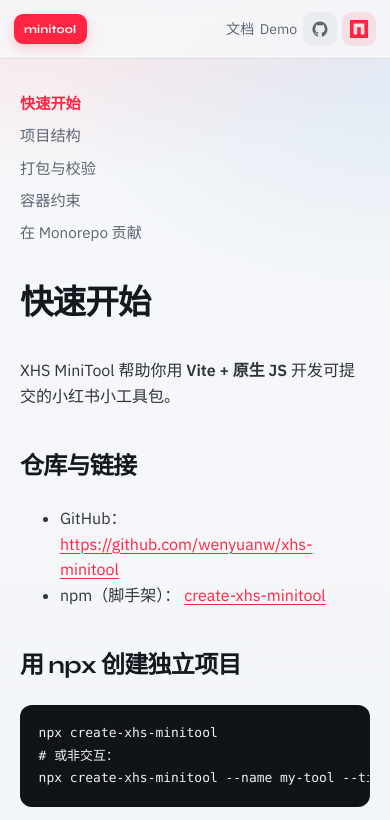
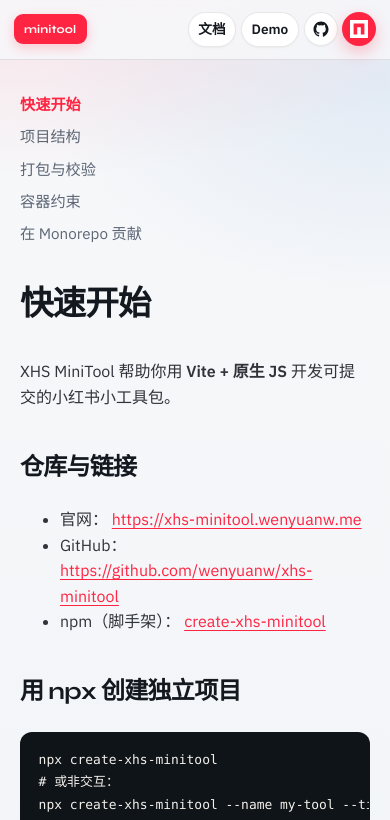
Before and after one commit to wenyuanw/xhs-minitool, a website built with Vite in the folder apps/website/: page /docs/getting-started in a window 390 px wide. Shown: the top 820 px of the page. Built offline with nearby package versions, Linux system fonts and the light colour scheme.

Commit message:
Align starter template and docs with the live site brand.
Point the site to the custom domain, polish header nav, add creator-platform preview, and match create-minitool to the hello counter demo.

```diff
--- a/apps/website/astro.config.mjs
+++ b/apps/website/astro.config.mjs
@@ -2,6 +2,6 @@ import { defineConfig } from 'astro/config';
 
 export default defineConfig({
   output: 'static',
-  site: 'https://xhs-minitool-site.workers.dev',
+  site: 'https://xhs-minitool.wenyuanw.me',
   trailingSlash: 'ignore',
 });
--- a/apps/website/src/layouts/BaseLayout.astro
+++ b/apps/website/src/layouts/BaseLayout.astro
@@ -30,10 +30,10 @@ const pageTitle = title === 'XHS MiniTool' ? title : `${title} · XHS MiniTool`;
         <span class="brand-text">XHS MiniTool</span>
       </a>
       <nav class="nav" aria-label="主导航">
-        <a href="/docs/getting-started/">文档</a>
-        <a href="/demos/">Demo</a>
+        <a class="nav-link" href="/docs/getting-started/">文档</a>
+        <a class="nav-link" href="/demos/">Demo</a>
         <a
-          class="nav-icon-link"
+          class="nav-link nav-icon-link"
           href="https://github.com/wenyuanw/xhs-minitool"
           target="_blank"
           rel="noopener"
@@ -43,7 +43,7 @@ const pageTitle = title === 'XHS MiniTool' ? title : `${title} · XHS MiniTool`;
           <span class="nav-label">GitHub</span>
         </a>
         <a
-          class="nav-icon-link nav-cta"
+          class="nav-link nav-icon-link nav-cta"
           href="https://www.npmjs.com/package/create-xhs-minitool"
           target="_blank"
           rel="noopener"
--- a/apps/website/src/pages/docs/getting-started.astro
+++ b/apps/website/src/pages/docs/getting-started.astro
@@ -12,6 +12,12 @@ import DocsLayout from '../../layouts/DocsLayout.astro';
 
   <h2>仓库与链接</h2>
   <ul>
+    <li>
+      官网：
+      <a href="https://xhs-minitool.wenyuanw.me" target="_blank" rel="noopener"
+        >https://xhs-minitool.wenyuanw.me</a
+      >
+    </li>
     <li>
       GitHub：
       <a href="https://github.com/wenyuanw/xhs-minitool" target="_blank" rel="noopener"
--- a/apps/website/src/styles/global.css
+++ b/apps/website/src/styles/global.css
@@ -95,31 +95,58 @@ code {
 
 .nav {
   display: flex;
-  gap: 0.65rem 0.85rem;
+  gap: 0.5rem;
   align-items: center;
   flex-shrink: 0;
-  font-size: 0.92rem;
-  color: var(--muted);
+  font-size: 0.9rem;
 }
 
-.nav a:hover {
+.nav-link {
+  display: inline-flex;
+  align-items: center;
+  justify-content: center;
+  gap: 0.35rem;
+  min-height: 36px;
+  padding: 0.4rem 0.85rem;
+  border-radius: 999px;
+  border: 1px solid var(--line);
+  background: var(--surface);
+  color: var(--ink);
+  font-weight: 600;
+  box-shadow: 0 1px 2px rgb(20 24 31 / 4%);
+  transition:
+    background 0.15s ease,
+    border-color 0.15s ease,
+    color 0.15s ease,
+    transform 0.15s ease;
+}
+
+.nav-link:hover {
+  border-color: rgb(20 24 31 / 18%);
+  background: #fff;
   color: var(--ink);
 }
 
-.nav-cta {
-  color: var(--accent) !important;
-  font-weight: 600;
+.nav-link:active {
+  transform: scale(0.97);
 }
 
-.nav-icon-link {
-  display: inline-flex;
-  align-items: center;
-  gap: 0.3rem;
+.nav-icon-link .icon {
+  display: block;
+  flex-shrink: 0;
 }
 
-.nav .icon {
-  display: block;
-  flex-shrink: 0;
+.nav-cta {
+  border-color: transparent;
+  background: var(--accent);
+  color: #fff !important;
+  box-shadow: 0 6px 16px rgb(255 36 66 / 28%);
+}
+
+.nav-cta:hover {
+  background: var(--accent-deep);
+  border-color: transparent;
+  color: #fff !important;
 }
 
 @media (max-width: 720px) {
@@ -134,23 +161,21 @@ code {
   }
 
   .nav {
-    gap: 0.55rem;
+    gap: 0.4rem;
   }
 
   .nav-label {
     display: none;
   }
 
+  .nav-link {
+    min-height: 34px;
+    padding: 0.35rem 0.7rem;
+  }
+
   .nav-icon-link {
     width: 34px;
-    height: 34px;
-    justify-content: center;
-    border-radius: 10px;
-    background: rgb(20 24 31 / 4%);
-  }
-
-  .nav-icon-link.nav-cta {
-    background: rgb(255 36 66 / 10%);
+    padding: 0;
   }
 }
 
@@ -161,8 +186,12 @@ code {
   }
 
   .nav {
-    gap: 0.35rem;
-    font-size: 0.88rem;
+    gap: 0.3rem;
+    font-size: 0.85rem;
+  }
+
+  .nav-link:not(.nav-icon-link) {
+    padding: 0.35rem 0.6rem;
   }
 }
 
```
Also changed, not shown: packages/create-minitool/template/src/main.js (+44 -5 lines), packages/create-minitool/template/src/styles/app.css (+57 -7 lines), README.md, docs/creator-platform-preview.png (added), packages/create-minitool/template/README.md, packages/create-minitool/template/public/icons/xhs-logo.svg (added), 1 other file.
